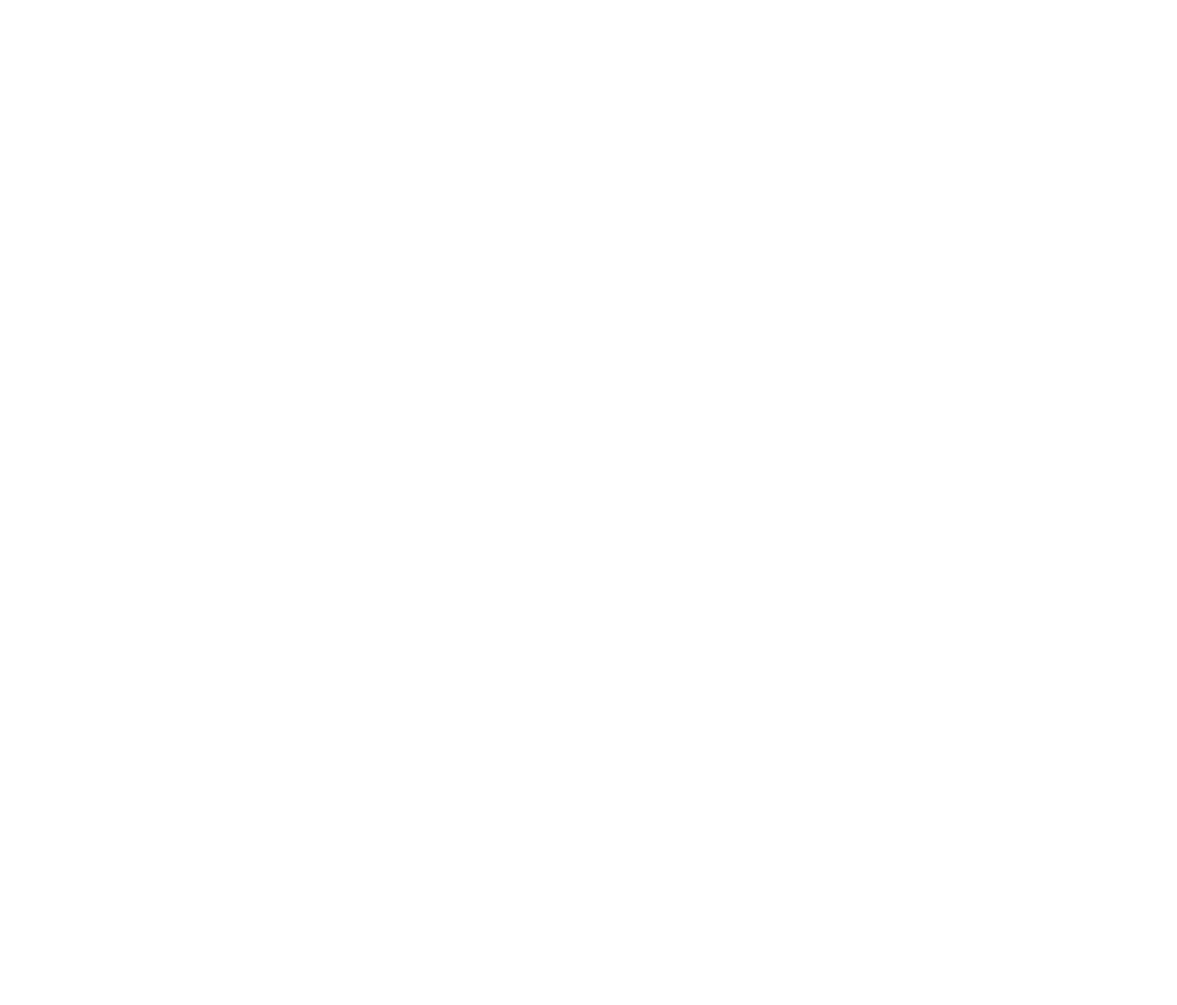
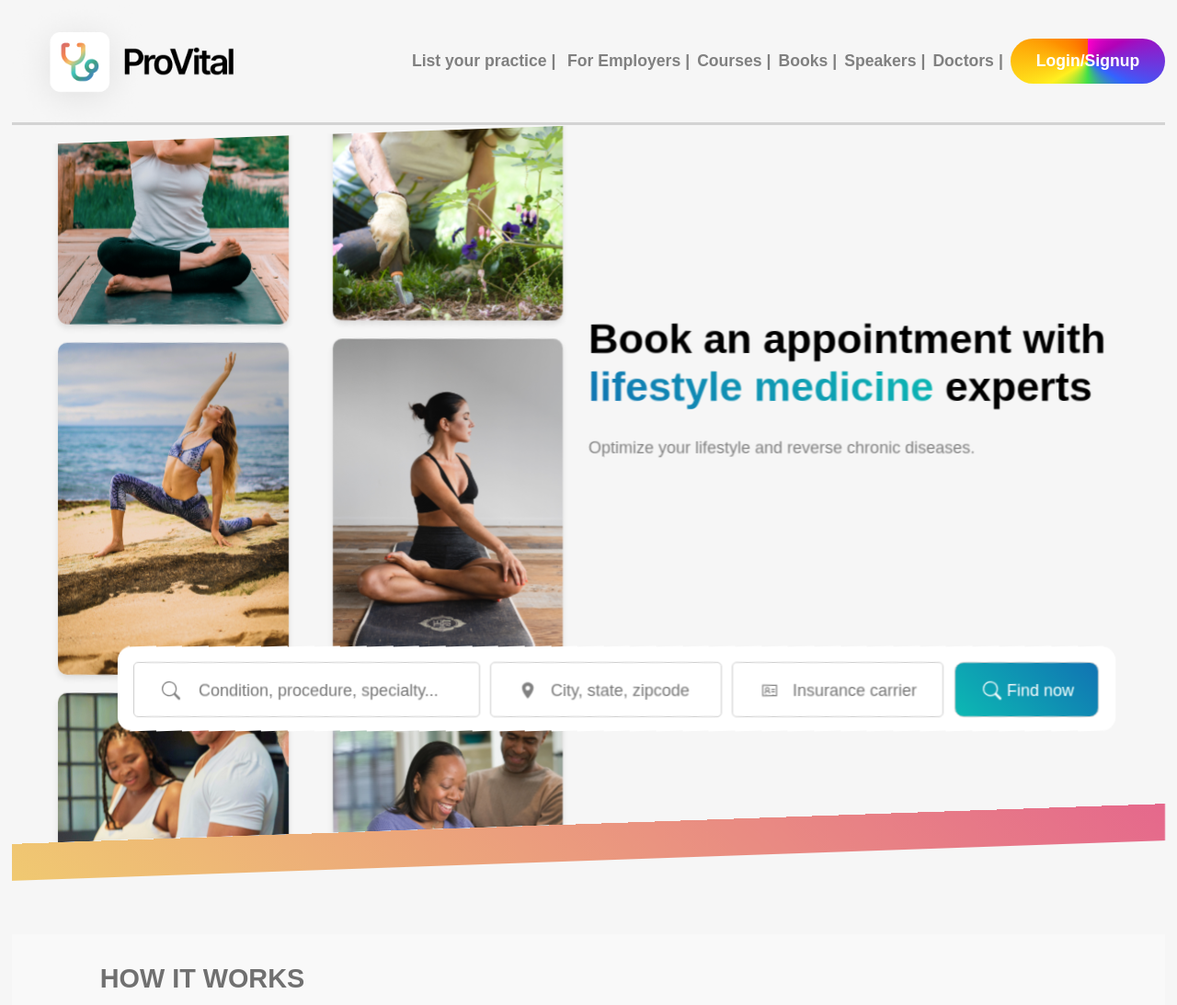
Before and after one commit to Ukashashere/Aasa_Tech._FullS, a React (Create React App) app in the folder frontend/: page / in a window 1280 px wide. Before the commit this address had no page. Shown: the top 1093 px of the page at 92% size. Before the commit the page ends 800 px from the top, so only its background shows below. Built offline with nearby package versions, Linux system fonts and the light colour scheme.

Commit message:
Frontend files fix 2

```diff
--- a/frontend/src/App.js
+++ b/frontend/src/App.jsx
@@ -1,3 +1,25 @@
+import './App.scss';
+import Home from './Components/Home';     /*Import, Here we have imported things*/
+import Footer from './Components/Footer';
+import Book_Appointment from './Components/Book_Appointment';
+import HowItWorks from './Components/HowItWorks';
+import Navbar from './Components/Navbar';
+
+function App() {
+  return (
+    <div className="App">
+      <Navbar />
+      <Book_Appointment />
+      <Home />         {/*Render, Here we have rendered the imported things*/}
+      <HowItWorks />
+      <Footer />
+    </div>
+  );
+}
+
+export default App;
+
+/*
 import React from 'react';
 import { BrowserRouter as Router, Routes, Route } from 'react-router-dom';
 import Login from './pages/Login';
@@ -19,3 +41,4 @@ function App() {
 }
 
 export default App;
+*/
```
Also changed, not shown: frontend/src/pages/Login.jsx (renamed from frontend/src/pages/Login.js), frontend/src/pages/Report.jsx (renamed from frontend/src/pages/Report.js), frontend/src/pages/Signup.jsx (renamed from frontend/src/pages/Signup.js), frontend/src/pages/Weather.jsx (renamed from frontend/src/pages/Weather.js).
